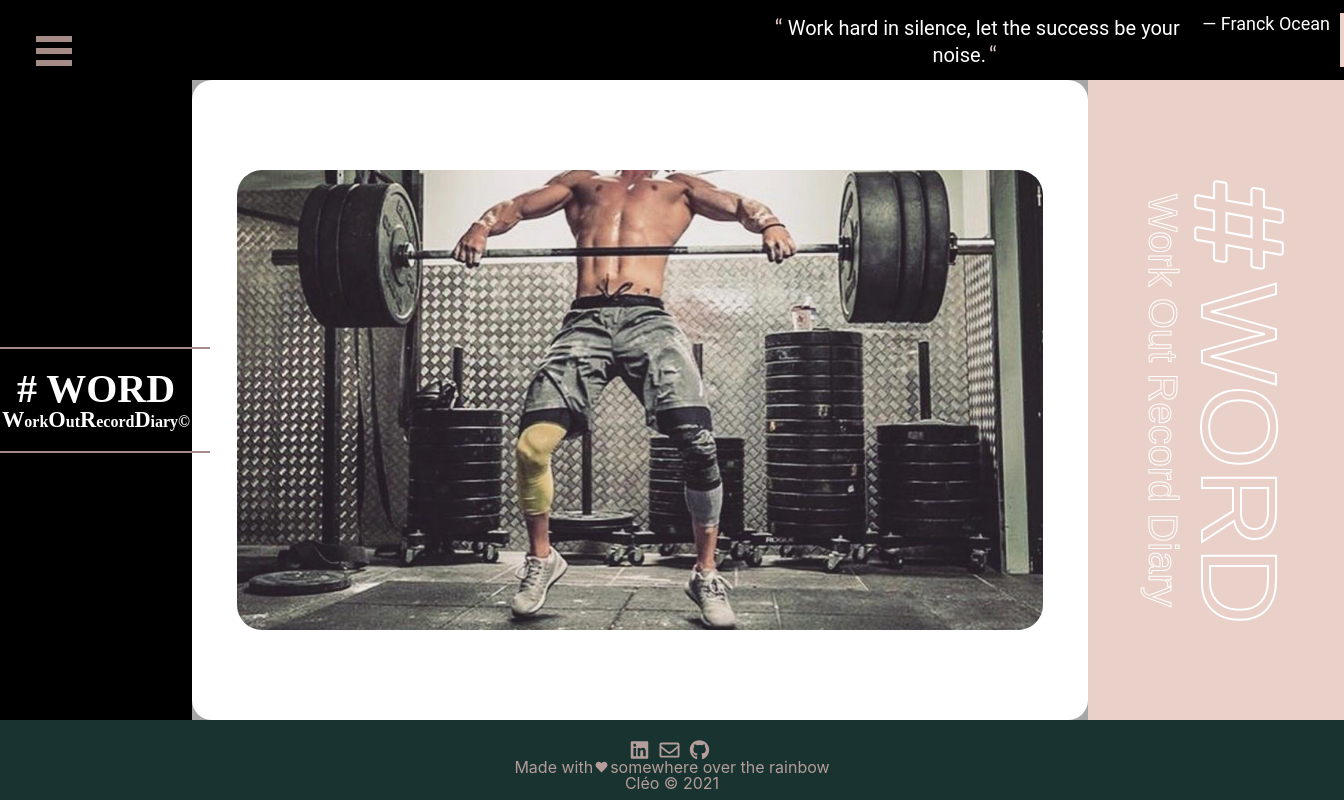
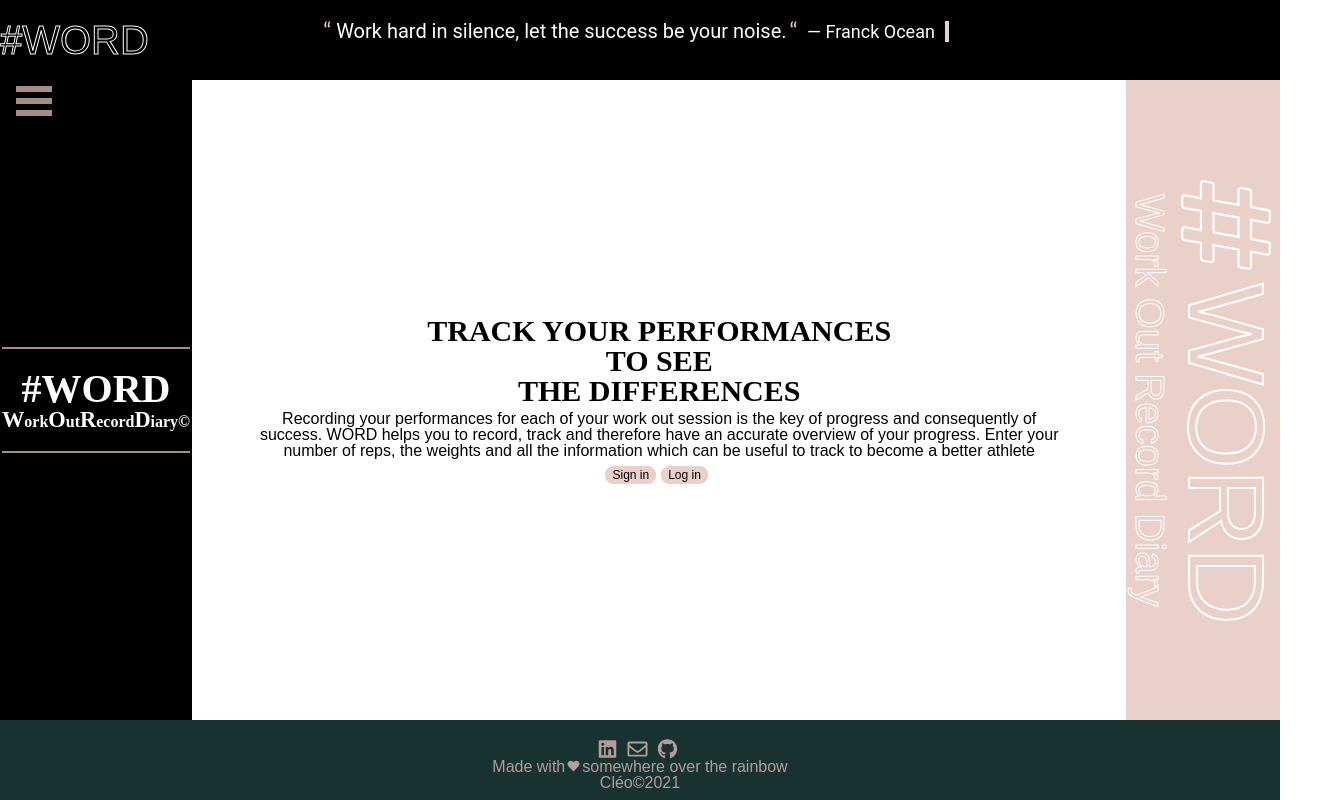
Before and after one commit to ClaraChaouat/WorkoutDiary, a React (Create React App) app: page / in a window 1280 px wide. Shown: the whole page, 1344 px wide, since content can reach past the window. Built offline with nearby package versions, Linux system fonts and the light colour scheme; a web font is replaced by a local one.

Commit message:
Design fixing

```diff
--- a/src/App.css
+++ b/src/App.css
@@ -15,7 +15,7 @@
 
 .wrapper {
   display: grid;
-  grid-template-columns: 15% 70% 20%;
+  grid-template-columns: 15% 73% 12%;
   grid-template-rows: 10% 80% 10%;
   text-decoration: 1px solid #ffffff;
   width: 100vw;
@@ -36,10 +36,21 @@
 .header {
   background: var(--background-color-header);
   grid-column: 1/4;
+  grid-row:1;
+  display:flex;
+  justify-content: flex-start;
+}
+
+.header-logo {
+  font:"Gilroy";
+  color: black;
+  -webkit-text-stroke: 1px #fff;
+  font-size: 40px;
+  line-height: normal;
 }
 
 .nav {
-  display: flex;
+
   flex-direction: column;
   background: var(--background-color-header);
   background-color: var(--background-color-header);
@@ -50,12 +61,16 @@
   position: relative;
   color: var(--nav-text-color);
   font-family: "Gilroy", sans serif;
+  display: flex;
 }
 
 .nav-wrapper {
   border-top: 2px solid var(--burger-menu-button-color);
   border-bottom: 2px solid var(--burger-menu-button-color);
-  padding: 20px;
+  padding: 20px 0;
+  justify-content: center;
+  height: fit-content;
+  align-items: stretch;
 }
 
 .nav-title {
@@ -74,11 +89,46 @@
 }
 
 .section {
+  position:relative;
   background: white;
   grid-row: 2;
   grid-column: 2;
   font-family: "Gilroy", sans-serif;
-  border-radius: 20px;
+}
+
+.section-wrapper {
+  position:absolute;
+  right: 0;
+  left: 0;
+  margin: auto;
+
+}
+
+.section-title{
+  font-family: "Gilroy";
+  font-size: 30px;
+  font-weight:700;
+}
+
+.section-text {
+  padding-top:5px;
+  margin: auto;
+  width: 50%;
+  width:800px;
+}
+
+.section-buttons button {
+  border-radius: 5px;
+  background-color: var(--light-pink-text-color);
+  cursor:pointer;
+  margin-top:7px;
+  font-size:12px;
+  margin-right: 5px;
+  border-radius: 8px;
+  cursor: pointer;
+  border: 1px solid var(--light-pink-text-color);
+  box-shadow: inset 0 0 0 10em var(--light-pink-text-color)(255, 255, 255, 0.18);
+
 }
 
 .aside {
@@ -225,7 +275,7 @@ div.alice-carousel__next-btn {
 
 .footer-signature {
   margin-bottom: 7px;
-  font-size: 12px;
+  font-size: 10px;
   font-family: "Lucida Handwriting";
 }
 
@@ -239,8 +289,7 @@ div.alice-carousel__next-btn {
 }
 
 blockquote {
-  display: flex;
-  justify-content: flex-end;
+  text-align: end;
 }
 
 .quote1 {
@@ -279,6 +328,8 @@ blockquote {
   padding-right: 10px;
 }
 
+
+
 .sidekick:before,
 .sidekick:after {
   font-family: Calibri;
@@ -295,3 +346,10 @@ blockquote {
   content: "\201c";
   margin-left: 3px;
 }
+
+.alice-carousel__wrapper {
+  width: 800px !important;
+  display: flex;
+  justify-content: flex-start;
+
+}
--- a/src/BurgerMenu.css
+++ b/src/BurgerMenu.css
@@ -4,8 +4,8 @@
   position: fixed;
   width: 36px;
   height: 30px;
-  left: 36px;
-  top: 36px;
+  left: 16px;
+  top: 86px;
 }
 .bm-burger-bars {
   background: var(--burger-menu-button-color);
--- a/src/LandingPage.js
+++ b/src/LandingPage.js
@@ -3,28 +3,28 @@ import "./App.css";
 
 import hashtag from "./images/hashtag.svg";
 import AliceCarousel from "react-alice-carousel";
-import image1 from "./images/img1.jpeg";
-import image2 from "./images/img2.jpeg";
-import image3 from "./images/img3.jpeg";
-import image4 from "./images/img4.jpeg";
-import image4bis from "./images/img4bis.jpg";
-import image5 from "./images/img5.jpeg";
-import image7 from "./images/img7.jpeg";
-import image8 from "./images/img8.jpeg";
-import image9 from "./images/img9.jpeg";
-import image10 from "./images/img10.jpeg";
-import image12 from "./images/img12.jpeg";
-import image13 from "./images/img13.jpeg";
-import image14 from "./images/img14.jpeg";
-import image15 from "./images/img15.jpeg";
-import image16 from "./images/img16.jpeg";
-import image17 from "./images/img17.png";
-import image18 from "./images/img18.jpeg";
-import image20 from "./images/img20.png";
-import image21 from "./images/img21.jpeg";
-import image24 from "./images/img24.jpg";
-import image25 from "./images/img25.png";
-import image26 from "./images/img26.png";
+// import image1 from "./images/img1.jpeg";
+// import image2 from "./images/img2.jpeg";
+// import image3 from "./images/img3.jpeg";
+// import image4 from "./images/img4.jpeg";
+// import image4bis from "./images/img4bis.jpg";
+// import image5 from "./images/img5.jpeg";
+// import image7 from "./images/img7.jpeg";
+// import image8 from "./images/img8.jpeg";
+// import image9 from "./images/img9.jpeg";
+// import image10 from "./images/img10.jpeg";
+// import image12 from "./images/img12.jpeg";
+// import image13 from "./images/img13.jpeg";
+// import image14 from "./images/img14.jpeg";
+// import image15 from "./images/img15.jpeg";
+// import image16 from "./images/img16.jpeg";
+// import image17 from "./images/img17.png";
+// import image18 from "./images/img18.jpeg";
+// import image20 from "./images/img20.png";
+// import image21 from "./images/img21.jpeg";
+// import image24 from "./images/img24.jpg";
+// import image25 from "./images/img25.png";
+// import image26 from "./images/img26.png";
 import heart from "./images/heart.svg";
 import linkedinIcon from "./images/linkedin.svg";
 import mailIcon from "./images/envelope.svg";
@@ -49,8 +49,11 @@ class LandingPage extends Component {
     return (
       <div className="wrapper">
         <div className="header">
+        <div className="header-logo">
+            #WORD
+          </div>
           <AliceCarousel
-            autoPlay={false}
+            autoPlay={true}
             autoPlayInterval={7500}
             infinite={true}
             animationType="fadeout"
@@ -100,7 +103,7 @@ class LandingPage extends Component {
 
         <div className="nav">
           <div className="nav-wrapper">
-            <div className="nav-title"># WORD</div>
+            <div className="nav-title">#WORD</div>
             <div className="nav-text">
               <div>Work</div>
               <div>Out</div>
@@ -110,8 +113,23 @@ class LandingPage extends Component {
           </div>
         </div>
         <div className="section">
-          <AliceCarousel
-            autoPlay={true}
+          <div className="section-wrapper">
+            <div className="section-title">
+              TRACK YOUR PERFORMANCES <br></br> TO SEE <br></br> THE DIFFERENCES
+            </div>
+            <div className="section-text">
+              Recording your performances for each of your work out session is the key of progress and consequently of success.
+              WORD helps you to record, track and therefore have an accurate overview of your progress.
+              Enter your number of reps, the weights and all the information which can be useful to track to become a better athlete
+            </div>
+            <div className="section-buttons">
+              <button>Sign in</button>
+              <button>Log in</button>
+
+            </div>
+          </div>
+          {/*<AliceCarousel
+            autoPlay={false}
             autoPlayInterval={4500}
             infinite={true}
             animationType="fadeout"
@@ -201,7 +219,7 @@ class LandingPage extends Component {
               className="sliderimg img24"
               alt="Men grabbing dumbells"
             />
-          </AliceCarousel>
+          </AliceCarousel>*/}
         </div>
         <div className="aside">
           <div className="aside-content">
@@ -245,7 +263,7 @@ class LandingPage extends Component {
             <img className="heart-icon" src={heart} alt="love" />
             somewhere over the rainbow
           </div>
-          <div className="footer signature">Cléo © 2021</div>
+          <div className="footer signature">Cléo©2021</div>
         </div>
       </div>
     );
--- a/src/index.css
+++ b/src/index.css
@@ -60,8 +60,7 @@ table {
 
 body {
   margin: 0;
-  font-family: "Gilroy",-apple-system, BlinkMacSystemFont, "Segoe UI", "Roboto", "Oxygen",
-    "Ubuntu", "Cantarell", "Fira Sans", "Droid Sans", "Helvetica Neue",
+  font-family: "Gilroy",
     sans-serif;
   -webkit-font-smoothing: antialiased;
   -moz-osx-font-smoothing: grayscale;
```
